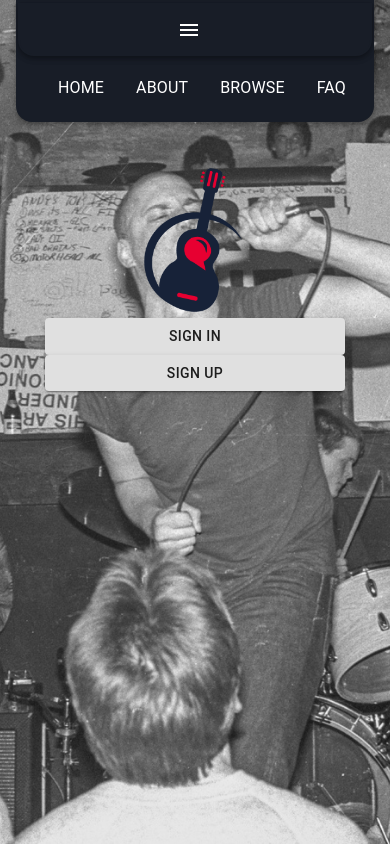
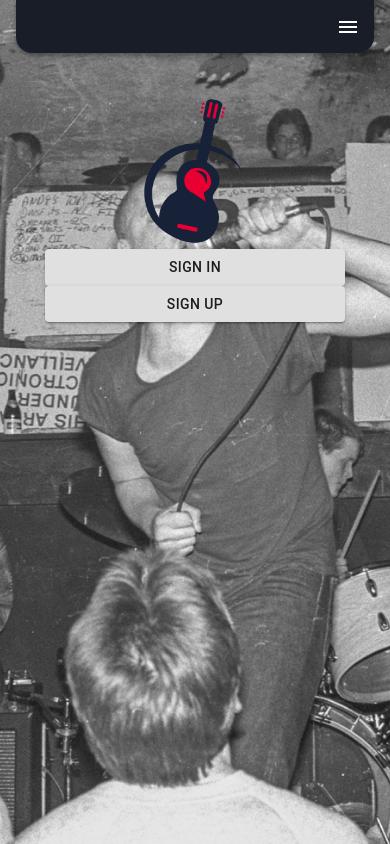
Before and after one commit to rroyalty/bandwidth, a React (Create React App) app in the folder client/: page / in a window 390 px wide. Built offline with nearby package versions, Linux system fonts and the light colour scheme.

Commit message:
mobile nav rocking and rolling

```diff
--- a/client/src/components/Navbar/Navbar.tsx
+++ b/client/src/components/Navbar/Navbar.tsx
@@ -41,20 +41,7 @@ const Navbar: React.FC = (): JSX.Element => {
             setState((prevState) => ({ ...prevState, drawerOpen: true }));
         const handleDrawerClose = () =>
             setState((prevState) => ({ ...prevState, drawerOpen: false }));
-        const getDrawerChoices = () => {
-            return (
-                <List component="nav" aria-labelledby="main navigation" className={classes.navDisplayFlex}>
-                {navLinks.map(({ title, path }) => (
-                    <Link to={path} key={title} className={classes.linkText}>
-                        <ListItem button>
-                            <ListItemText primary={title} />
-                        </ListItem>
-                        <MenuItem>{navLinks}</MenuItem>
-                    </Link>
-                ))}
-            </List>
-            )
-        }
+
         return (
             <AppBar position="static" className={classes.navbar}>
                 <IconButton
@@ -64,7 +51,9 @@ const Navbar: React.FC = (): JSX.Element => {
                         'aria-label': 'menu',
                         'aria-haspopup': 'true',
                         onClick: handleDrawerOpen,
+
                     }}
+                    className={classes.mobileNav}
                 >
                     <MenuIcon />
                 </IconButton>
@@ -73,15 +62,25 @@ const Navbar: React.FC = (): JSX.Element => {
                         anchor: 'right',
                         open: drawerOpen,
                         onClose: handleDrawerClose,
+                        // className: classes.mobileNav
                     }}>
-                    <div>{getDrawerChoices()}</div>
+                    <List component="nav" aria-labelledby="main navigation" className={classes.mobileNav}>
+                        <MenuItem className={classes.mobileNav}>
+                        <Link to="/">Home</Link>
+                        <Link to="/about">about</Link>
+                        <Link to="/browse">browse</Link>
+                        <Link to="/faq">FAQ</Link>
+                        </MenuItem>
+
+                    </List>
+
                 </Drawer>
             </AppBar>
         )
     }
+    const displayDesktop = () => {
         return (
             <AppBar position="static" className={classes.navbar}>
-            {mobileView ? displayMobile() : Navbar }
                 <section className={classes.rightAppBar}>
                     <List component="nav" aria-labelledby="main navigation" className={classes.navDisplayFlex}>
                         {navLinks.map(({ title, path }) => (
@@ -98,4 +97,31 @@ const Navbar: React.FC = (): JSX.Element => {
         )
     }
 
+
+    return (
+        <div>
+            {mobileView ? displayMobile() : displayDesktop()}
+
+        </div>
+
+        // <div>
+
+        //     <AppBar position="static" className={classes.navbar}>
+        //      <section className={classes.rightAppBar}>
+        //         <List component="nav" aria-labelledby="main navigation" className={classes.navDisplayFlex}>
+        //             {navLinks.map(({ title, path }) => (
+        //                 <Link to={path} key={title} className={classes.linkText}>
+        //                     <ListItem button>
+        //                         <ListItemText primary={title} />
+        //                     </ListItem>
+        //                 </Link>
+        //             ))}
+        //         </List>
+
+        //     </section>
+        // </AppBar>
+        //             </div>
+    )
+}
+
 export default withRouter(Navbar)
--- a/client/src/components/Navbar/navbarStyles.ts
+++ b/client/src/components/Navbar/navbarStyles.ts
@@ -38,6 +38,16 @@ const navbarStyles = makeStyles({
         display: `flex`,
         // flexDirection: `column`,
         justifyContent: `center`
+    },
+    mobileNav: {
+        // backgroundColor: `#181D27`,
+        display: `flex`,
+        flexDirection: `column`,
+        textDecoration: `none`,
+        textTransform: `uppercase`,
+        // color: `#fff !important`,
+        justifyContent: `flex-end`,
+        // justifyContent: `center`
     }
 });
 
```
Lines whose indentation alone changed are shown as unchanged.
